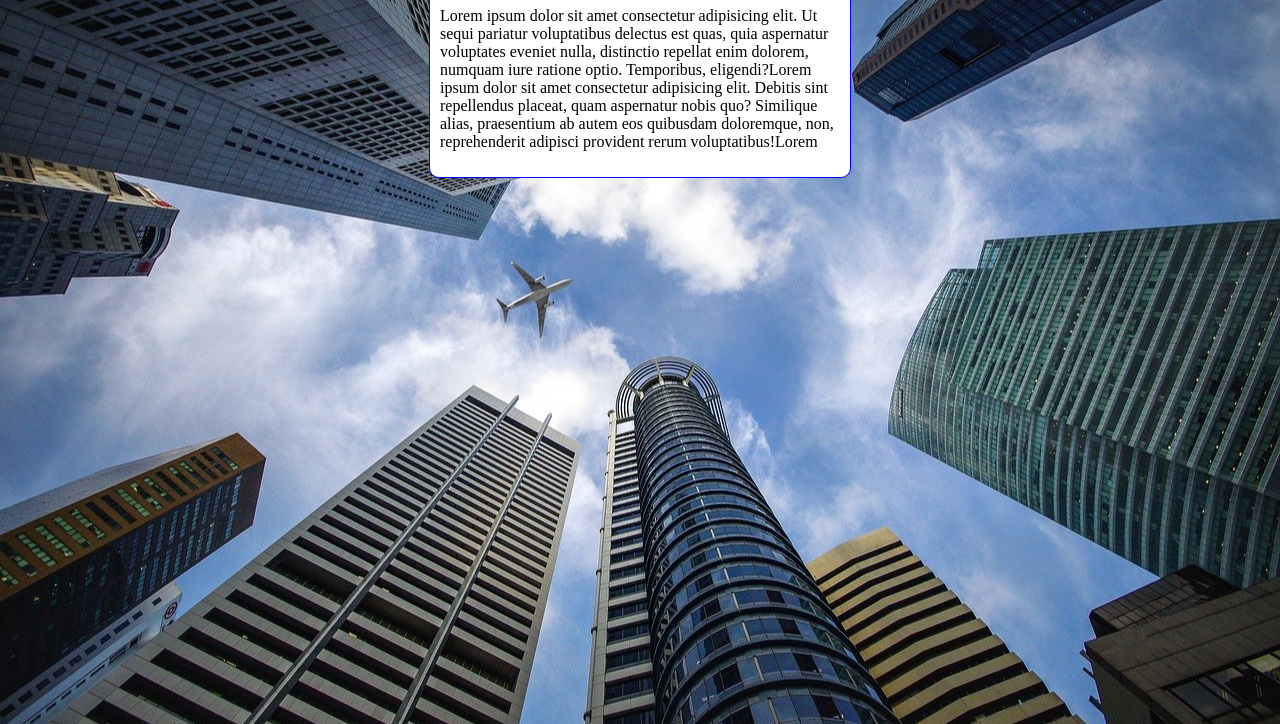
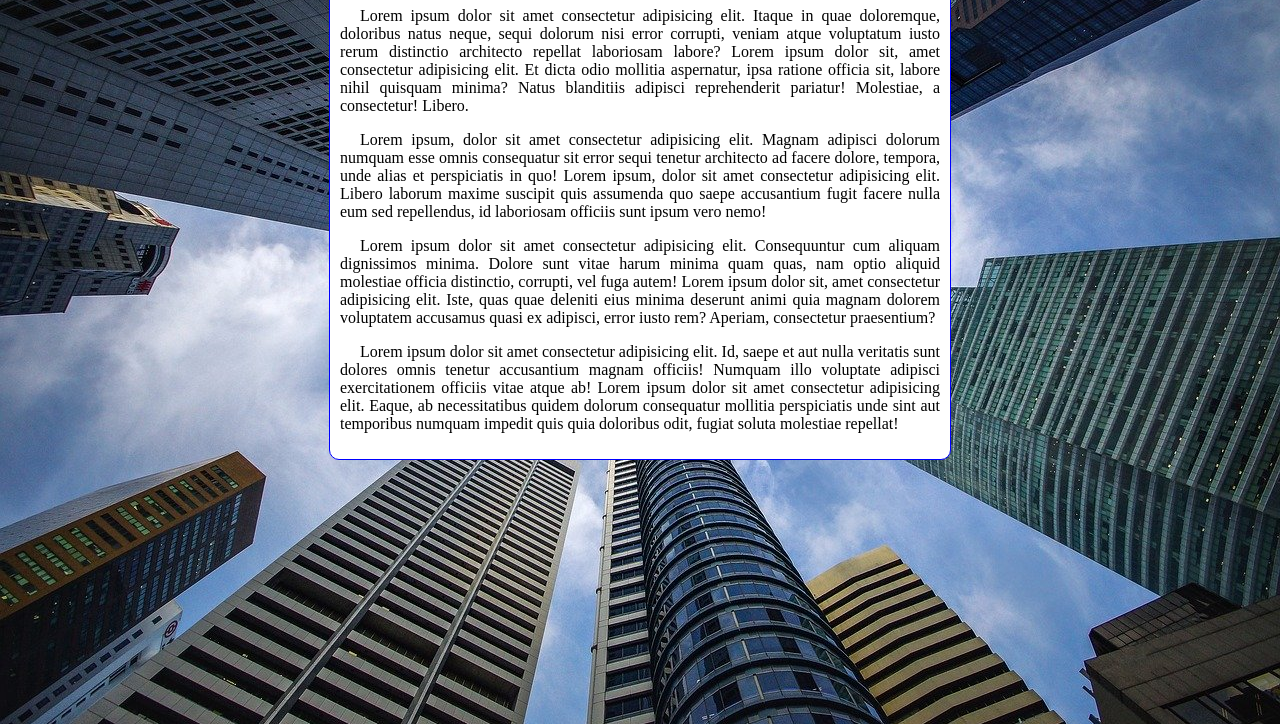
Before and after one commit to Lopeesx/html-css, a plain HTML site: page exercicios/ex022/fundo006.html in a window 1280 px wide. Shown: the part 92-816 px from the top of the page. Drawn offline with Linux system fonts and the light colour scheme.

Commit message:
mais um exercicio dentro do ex022

```diff
--- a/exercicios/ex022/fundo006.html
+++ b/exercicios/ex022/fundo006.html
@@ -3,30 +3,44 @@
 <head>
     <meta charset="UTF-8">
     <meta name="viewport" content="width=device-width, initial-scale=1.0">
-    <title>Teste de Imagem de Fundo</title>
+    <title>Fundo fixo de tela</title>
     <style>
         body{
             height: 100vh;
-            background-color: black;
+           /* background-color: black;
             background-image: url(imagens/wallpaper002.jpg);
             background-position: center center;
             background-repeat: no-repeat;
             background-size: cover;
+            background-attachment: fixed;*/
+            /* Shorthand BACKGROUND
+            color > image > position > repeat > [size] > attachment*/
+
+            background: black url('imagens/wallpaper002.jpg') center center no-repeat fixed;
+            background-size: cover;
         }
         main{
             background-color: white;
-            width: 400px;
+            max-width: 600px;
             padding: 10px;
             border: 1px solid blue;
             border-radius: 10px;
             margin: auto;
+        }
+        p{
+            text-align: justify;
+            text-indent: 20px;
         }
     </style>
 </head>
 <body>
     <main>
         <h1>Teste de Imagem de Fundo</h1>
-        <p>Lorem ipsum dolor sit amet consectetur adipisicing elit. Ut sequi pariatur voluptatibus delectus est quas, quia aspernatur voluptates eveniet nulla, distinctio repellat enim dolorem, numquam iure ratione optio. Temporibus, eligendi?Lorem ipsum dolor sit amet consectetur adipisicing elit. Debitis sint repellendus placeat, quam aspernatur nobis quo? Similique alias, praesentium ab autem eos quibusdam doloremque, non, reprehenderit adipisci provident rerum voluptatibus!Lorem</p>
+        <p>Lorem ipsum dolor sit amet consectetur adipisicing elit. Itaque in quae doloremque, doloribus natus neque, sequi dolorum nisi error corrupti, veniam atque voluptatum iusto rerum distinctio architecto repellat laboriosam labore? Lorem ipsum dolor sit, amet consectetur adipisicing elit. Et dicta odio mollitia aspernatur, ipsa ratione officia sit, labore nihil quisquam minima? Natus blanditiis adipisci reprehenderit pariatur! Molestiae, a consectetur! Libero.</p>
+        <p>Lorem ipsum, dolor sit amet consectetur adipisicing elit. Magnam adipisci dolorum numquam esse omnis consequatur sit error sequi tenetur architecto ad facere dolore, tempora, unde alias et perspiciatis in quo! Lorem ipsum, dolor sit amet consectetur adipisicing elit. Libero laborum maxime suscipit quis assumenda quo saepe accusantium fugit facere nulla eum sed repellendus, id laboriosam officiis sunt ipsum vero nemo!</p>
+        <p>Lorem ipsum dolor sit amet consectetur adipisicing elit. Consequuntur cum aliquam dignissimos minima. Dolore sunt vitae harum minima quam quas, nam optio aliquid molestiae officia distinctio, corrupti, vel fuga autem! Lorem ipsum dolor sit, amet consectetur adipisicing elit. Iste, quas quae deleniti eius minima deserunt animi quia magnam dolorem voluptatem accusamus quasi ex adipisci, error iusto rem? Aperiam, consectetur praesentium?</p>
+        <p>Lorem ipsum dolor sit amet consectetur adipisicing elit. Id, saepe et aut nulla veritatis sunt dolores omnis tenetur accusantium magnam officiis! Numquam illo voluptate adipisci exercitationem officiis vitae atque ab! Lorem ipsum dolor sit amet consectetur adipisicing elit. Eaque, ab necessitatibus quidem dolorum consequatur mollitia perspiciatis unde sint aut temporibus numquam impedit quis quia doloribus odit, fugiat soluta molestiae repellat!</p>
+
     </main>
 
 </body>
```
Also changed, not shown: desafios/desafio010/style.css (+1 -12 lines).
